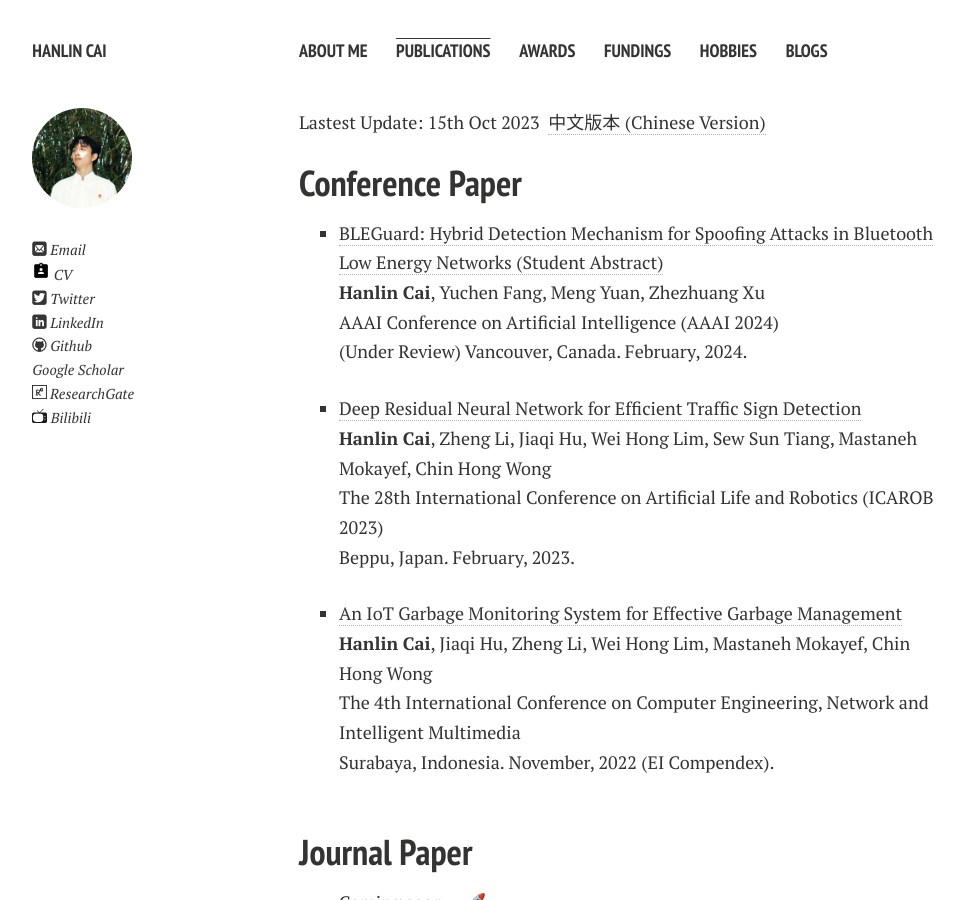
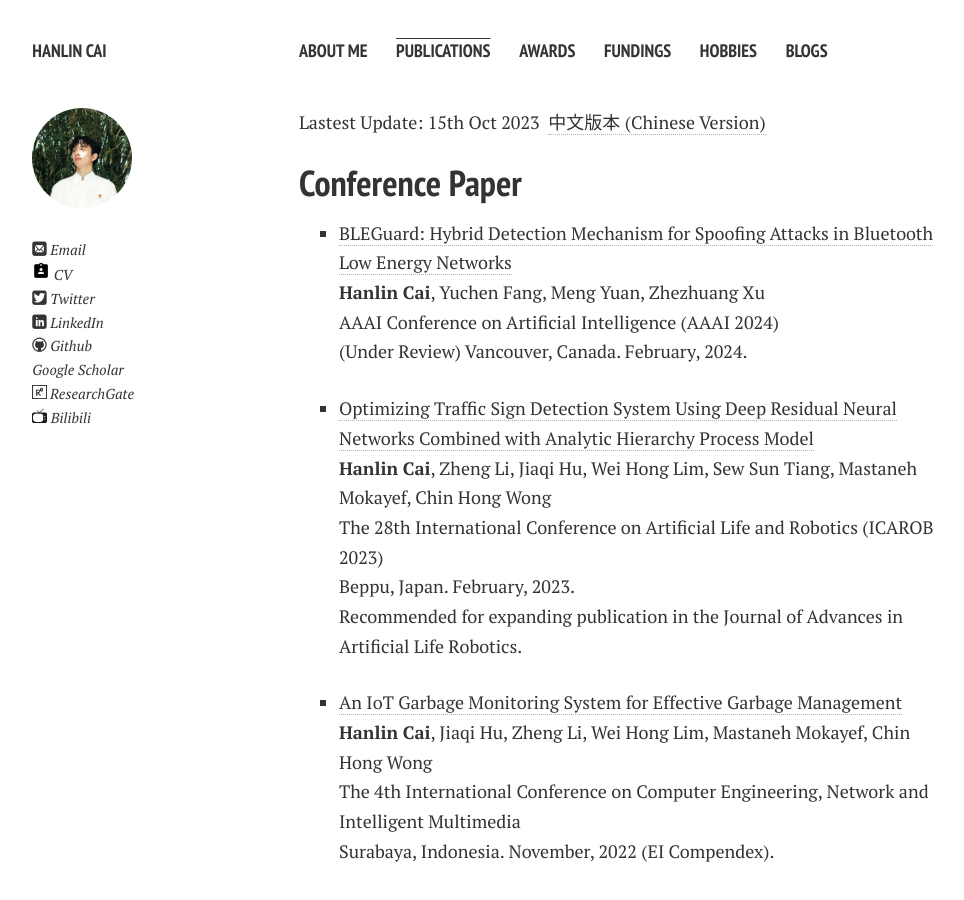
Before and after one commit to GuangLun2000/GuangLun2000.github.io, a Jekyll site: the page built from publications.md, in a window 1280 px wide and 900 px high. Shown: the whole window, without its empty margins (21-985 px from the left). Built offline with Jekyll 4.4.1, drawn with Linux system fonts in a browser that asks for light colours; nearby versions of some CDN libraries; comment, search, counter and statistics services are not loaded; a style sheet for code colours, icons or effects is not loaded.

Commit message:
Update publications.md

```diff
--- a/publications.md
+++ b/publications.md
@@ -8,9 +8,9 @@ Lastest Update: 15th Oct 2023&nbsp;  [中文版本 (Chinese Version)](https://ca
 
 ## Conference Paper
 
-- [BLEGuard: Hybrid Detection Mechanism for Spoofing Attacks in Bluetooth Low Energy Networks (Student Abstract)](https://www.researchgate.net/publication/373902807_BLEGuard_Hybrid_Detection_Mechanism_for_Spoofing_Attacks_in_Bluetooth_Low_Energy_Networks_Student_Abstract)<br>**Hanlin Cai**, Yuchen Fang, Meng Yuan, Zhezhuang Xu<br>AAAI Conference on Artificial Intelligence (AAAI 2024)<br>(Under Review) Vancouver, Canada. February, 2024.
+- [BLEGuard: Hybrid Detection Mechanism for Spoofing Attacks in Bluetooth Low Energy Networks](https://www.researchgate.net/publication/373902807_BLEGuard_Hybrid_Detection_Mechanism_for_Spoofing_Attacks_in_Bluetooth_Low_Energy_Networks_Student_Abstract)<br>**Hanlin Cai**, Yuchen Fang, Meng Yuan, Zhezhuang Xu<br>AAAI Conference on Artificial Intelligence (AAAI 2024)<br>(Under Review) Vancouver, Canada. February, 2024.
 
-- [Deep Residual Neural Network for Efficient Traffic Sign Detection](https://www.researchgate.net/publication/369505759)<br>**Hanlin Cai**, Zheng Li, Jiaqi Hu, Wei Hong Lim, Sew Sun Tiang, Mastaneh Mokayef, Chin Hong Wong<br>The 28th International Conference on Artificial Life and Robotics (ICAROB 2023)<br>Beppu, Japan. February, 2023.<br>
+- [Optimizing Traffic Sign Detection System Using Deep Residual Neural Networks Combined with Analytic Hierarchy Process Model](374730865_Optimizing_Traffic_Sign_Detection_System_Using_Deep_Residual_Neural_Networks_Combined_with_Analytic_Hierarchy_Process_Model)<br>**Hanlin Cai**, Zheng Li, Jiaqi Hu, Wei Hong Lim, Sew Sun Tiang, Mastaneh Mokayef, Chin Hong Wong<br>The 28th International Conference on Artificial Life and Robotics (ICAROB 2023)<br>Beppu, Japan. February, 2023.<br>Recommended for expanding publication in the Journal of Advances in Artificial Life Robotics.
 
 - [An IoT Garbage Monitoring System for Effective Garbage Management](https://www.researchgate.net/publication/368410220_An_IoT_Garbage_Monitoring_System_for_Effective_Garbage_Management)<br>**Hanlin Cai**, Jiaqi Hu, Zheng Li, Wei Hong Lim, Mastaneh Mokayef, Chin Hong Wong<br>The 4th International Conference on Computer Engineering, Network and Intelligent Multimedia<br>Surabaya, Indonesia. November, 2022 (EI Compendex).<br>
 
```
